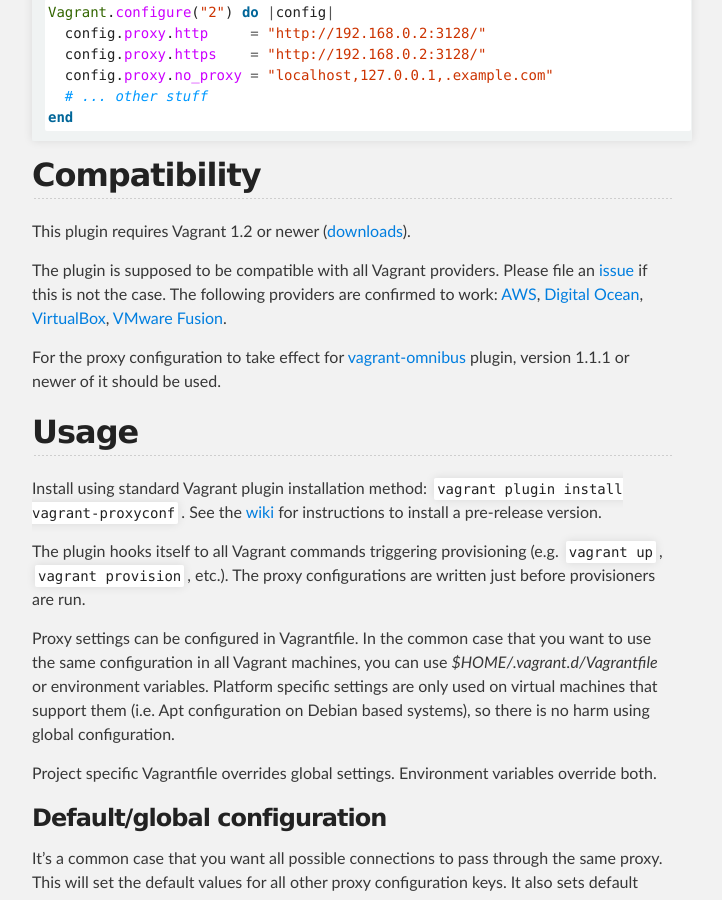
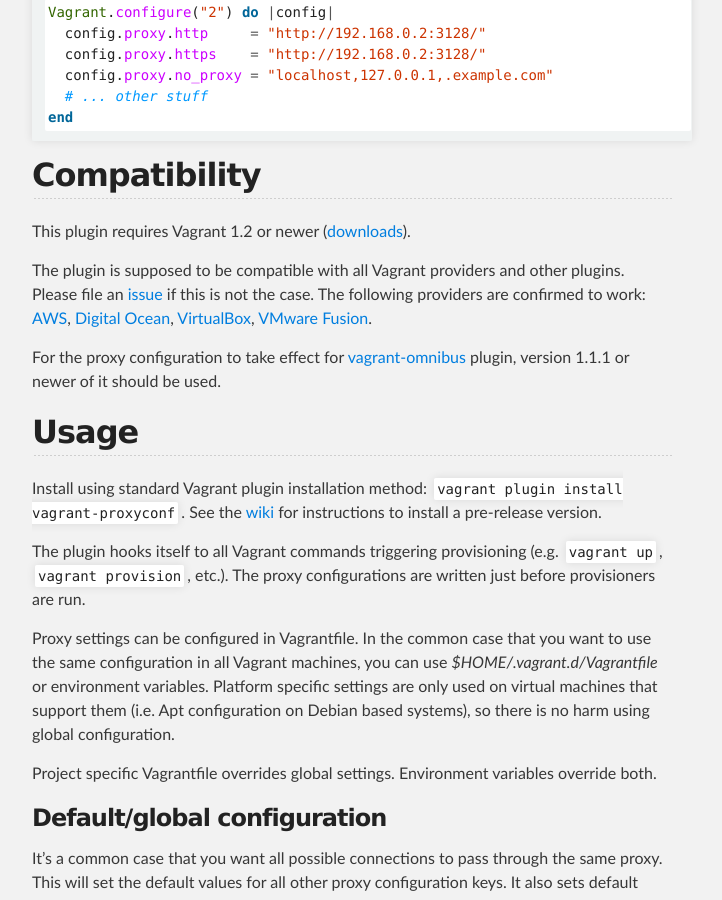
Before and after one commit to tmatilai/vagrant-proxyconf, a Jekyll site: the page built from index.md, in a window 1280 px wide and 900 px high, scrolled down 824 px. Shown: the whole window, without its empty margins (288-1010 px from the left). Built offline with Jekyll 4.4.1, drawn with Linux system fonts in a browser that asks for light colours; Markdown is read by kramdown in place of the engine named in the settings.

Commit message:
Update for v0.6.0 from rev f18815e

```diff
--- a/index.md
+++ b/index.md
@@ -47,8 +47,7 @@
 
 This plugin requires Vagrant 1.2 or newer ([downloads](http://downloads.vagrantup.com/)).
 
-The plugin is supposed to be compatible with all Vagrant providers. Please file an [issue](https://github.com/tmatilai/vagrant-proxyconf/issues) if this is not the case.
-The following providers are confirmed to work:
+The plugin is supposed to be compatible with all Vagrant providers and other plugins. Please file an [issue](https://github.com/tmatilai/vagrant-proxyconf/issues) if this is not the case. The following providers are confirmed to work:
 [AWS](https://github.com/mitchellh/vagrant-aws),
 [Digital Ocean](https://github.com/smdahlen/vagrant-digitalocean),
 [VirtualBox](http://docs.vagrantup.com/v2/virtualbox),
```
Also changed, not shown: other parts of index.md (+1 -1 lines).
